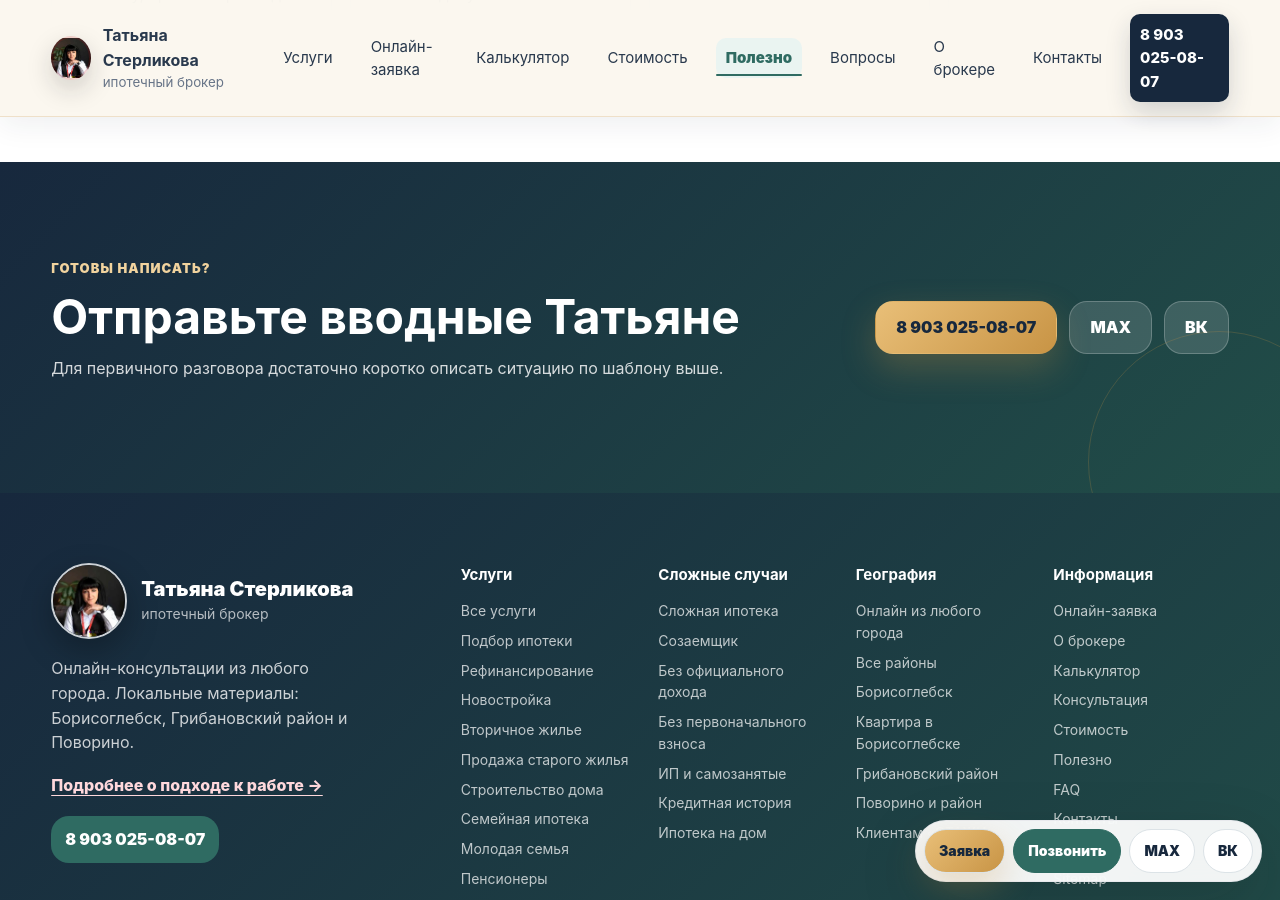
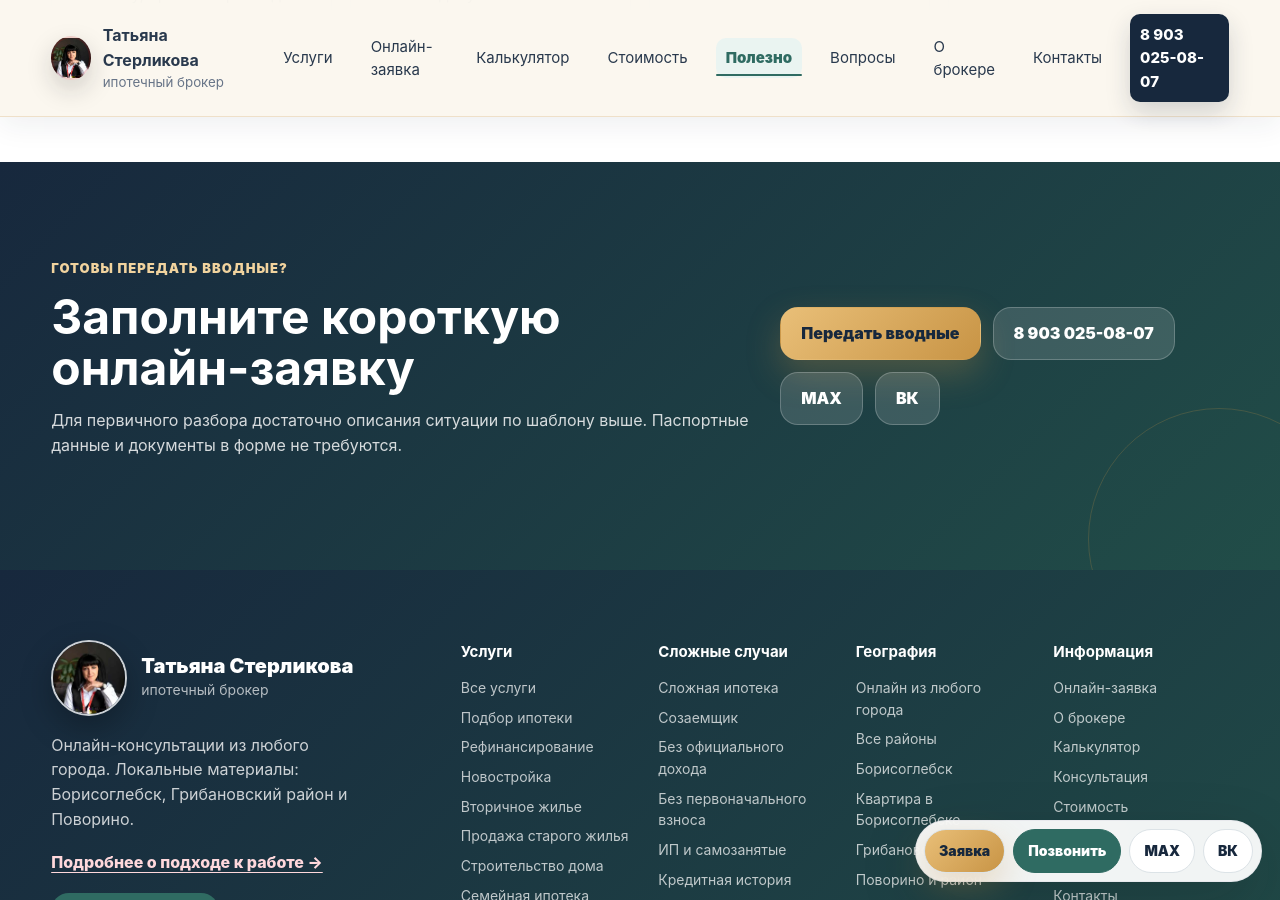
Before and after one commit to deputat36/broker, a Jekyll site: the page built from polezno/chto-napisat-ipotechnomu-brokeru.md, in a window 1280 px wide and 900 px high, scrolled down 3670 px. Built offline with Jekyll 4.4.1, drawn with Linux system fonts in a browser that asks for light colours; some of the changed text lies outside the part shown.

Commit message:
Добавить структурированный маршрут первого обращения (#91)
Добавить hero/sidebar/footer handoff в онлайн-заявку со страницы шаблона первого сообщения, сохранив MAX, ВКонтакте, телефон и privacy-рекомендации.

```diff
--- a/polezno/chto-napisat-ipotechnomu-brokeru.md
+++ b/polezno/chto-napisat-ipotechnomu-brokeru.md
@@ -13,8 +13,9 @@
   <h1>Что написать ипотечному брокеру</h1>
   <p class="lead">Чтобы первичный разбор прошел быстрее, лучше сразу кратко описать задачу: что хотите купить, где, какой взнос есть, какой доход, есть ли кредиты и были ли заявки в банки.</p>
   <div class="hero-actions">
-    <button class="btn btn-primary" type="button" data-copy-phone>Скопировать телефон для MAX</button>
-    <a class="btn btn-secondary" href="https://vk.com/tatyanasterlikova" rel="noopener">Написать ВКонтакте</a>
+    <a class="btn btn-primary" href="{{ '/online-zayavka/' | relative_url }}?source={{ page.url | url_encode }}&amp;scenario={{ 'Первичная консультация и подбор ипотеки' | url_encode }}&amp;placement=first_message_hero">Передать вводные онлайн</a>
+    <button class="btn btn-secondary" type="button" data-copy-phone>MAX</button>
+    <a class="btn btn-light" href="https://vk.com/tatyanasterlikova" rel="noopener">ВКонтакте</a>
   </div>
 </section>
 
@@ -64,9 +65,9 @@
 
   <aside class="sidebar">
     <div class="seo-panel">
-      <h3>Контакты</h3>
-      <p>Телефон и MAX: 8 903 025-08-07. Можно также написать на страницу ВКонтакте.</p>
-      <div class="hero-actions"><button class="btn btn-primary" type="button" data-copy-phone>MAX</button><a class="btn btn-secondary" href="https://vk.com/tatyanasterlikova" rel="noopener">ВК</a></div>
+      <h3>Передать вводные</h3>
+      <p>Город, объект, цена, взнос, доход, кредиты, карты, прошлые заявки и главный вопрос. Документы на первом шаге не нужны.</p>
+      <a class="btn btn-primary" href="{{ '/online-zayavka/' | relative_url }}?source={{ page.url | url_encode }}&amp;scenario={{ 'Первичная консультация и подбор ипотеки' | url_encode }}&amp;placement=first_message_sidebar">Заполнить короткую форму</a>
     </div>
     <div class="seo-panel">
       <h3>Связанные темы</h3>
@@ -110,12 +111,13 @@
 
 <section class="section cta-section">
   <div>
-    <p class="eyebrow">Готовы написать?</p>
-    <h2>Отправьте вводные Татьяне</h2>
-    <p>Для первичного разговора достаточно коротко описать ситуацию по шаблону выше.</p>
+    <p class="eyebrow">Готовы передать вводные?</p>
+    <h2>Заполните короткую онлайн-заявку</h2>
+    <p>Для первичного разбора достаточно описания ситуации по шаблону выше. Паспортные данные и документы в форме не требуются.</p>
   </div>
   <div class="cta-actions">
-    <a class="btn btn-primary" href="tel:+79030250807">8 903 025-08-07</a>
+    <a class="btn btn-primary" href="{{ '/online-zayavka/' | relative_url }}?source={{ page.url | url_encode }}&amp;scenario={{ 'Первичная консультация и подбор ипотеки' | url_encode }}&amp;placement=first_message_footer">Передать вводные</a>
+    <a class="btn btn-secondary" href="tel:+79030250807">8 903 025-08-07</a>
     <button class="btn btn-secondary" type="button" data-copy-phone>MAX</button>
     <a class="btn btn-secondary" href="https://vk.com/tatyanasterlikova" rel="noopener">ВК</a>
   </div>
```
